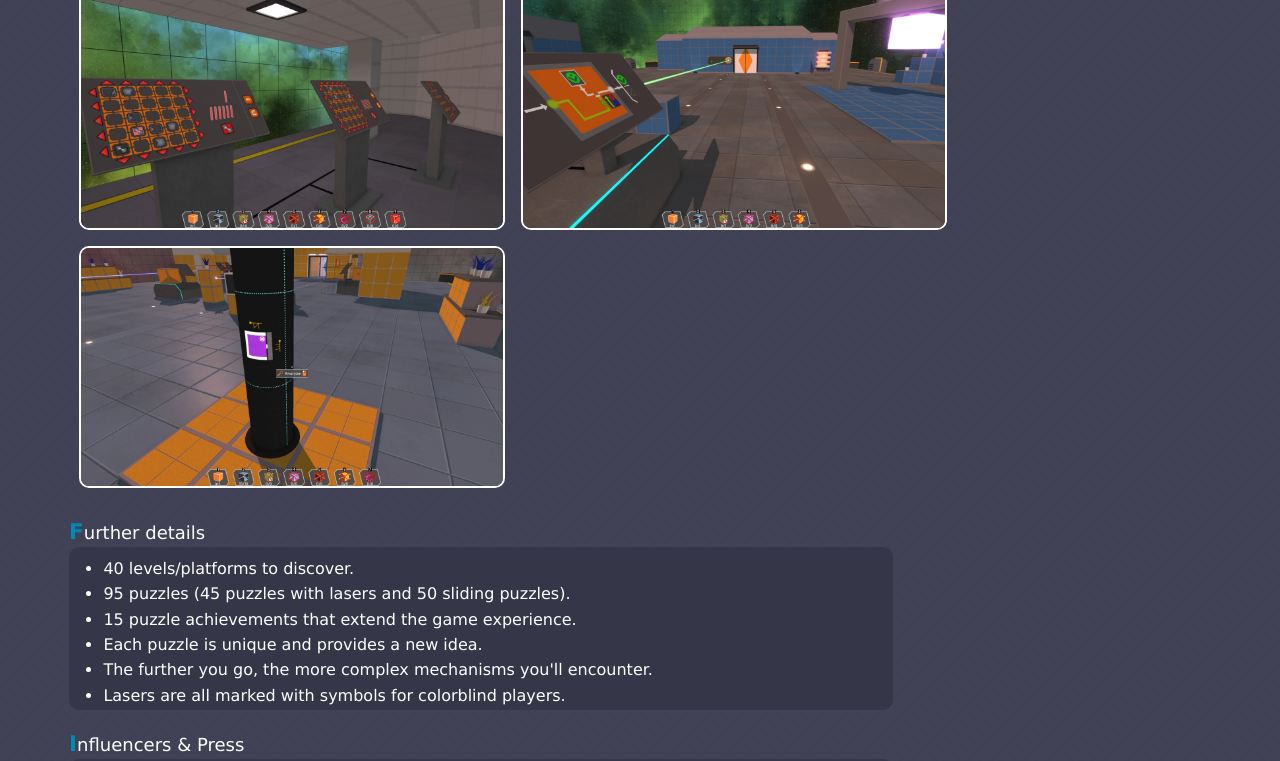
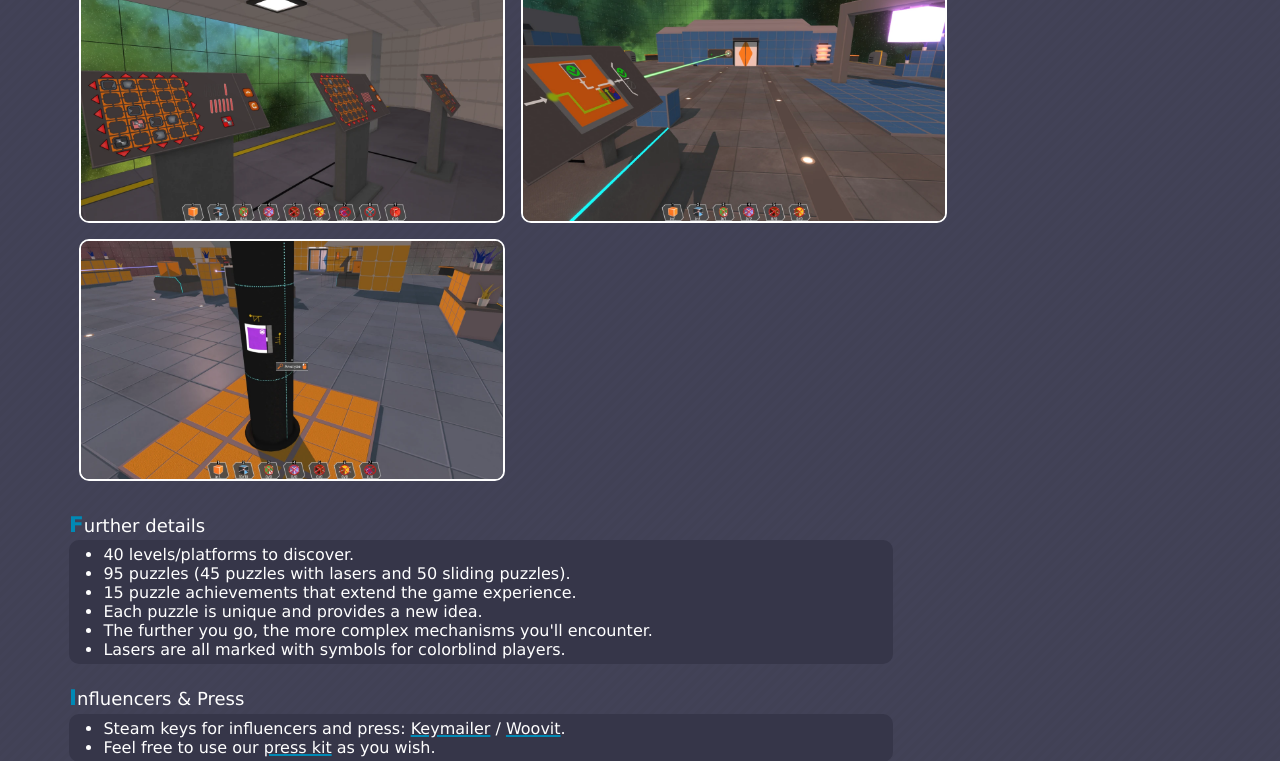
Before and after one commit to petitg1987/deerVision, a React app in the folder deer-vision-frontend/: page / in a window 1280 px wide. Shown: the part 1810-2571 px from the top of the page. Built offline with nearby package versions, Linux system fonts and the light colour scheme; no server answers.

```diff
--- a/deer-vision-frontend/src/index.css
+++ b/deer-vision-frontend/src/index.css
@@ -21,10 +21,6 @@
 
 ul {
     padding-left: 1.4em;
-}
-
-li {
-    padding-top: 0.4em;
 }
 
 .page {
```
